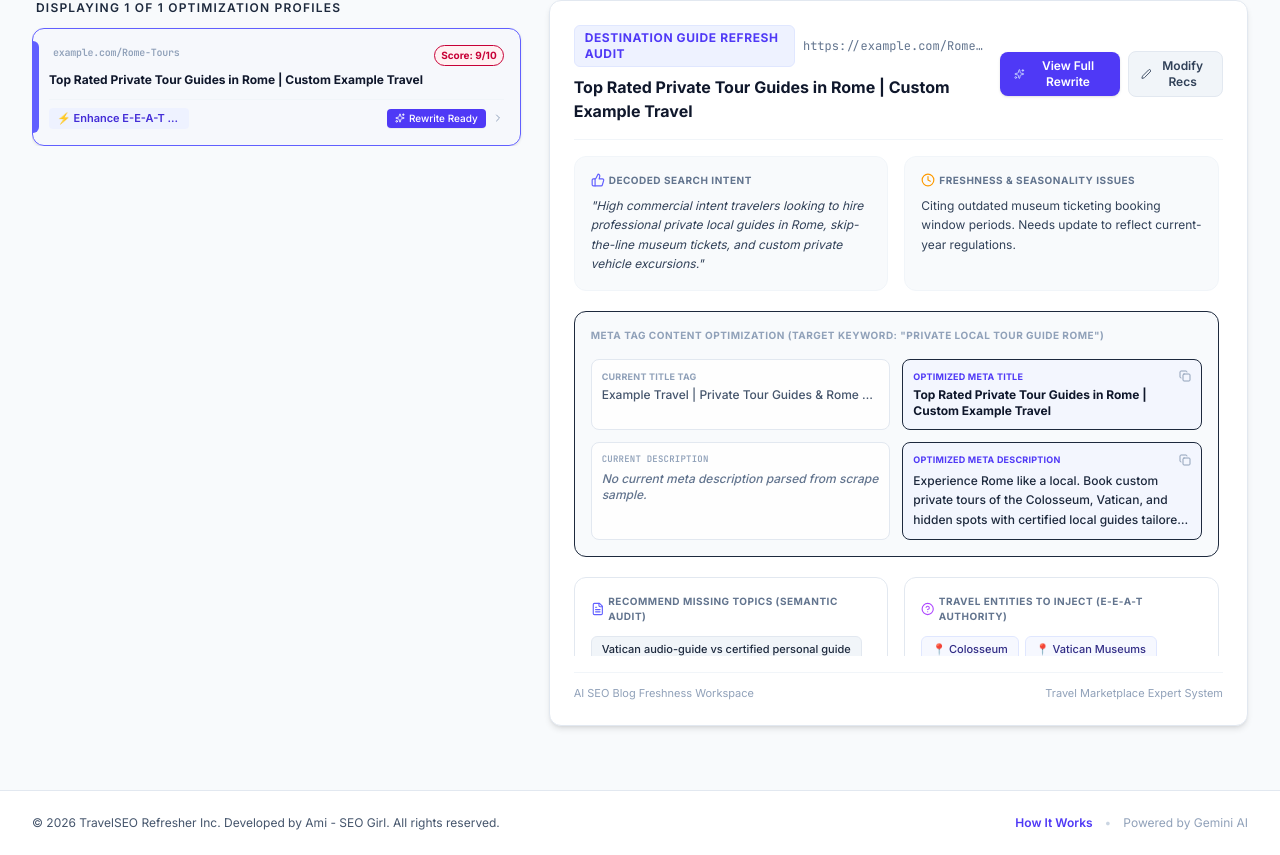
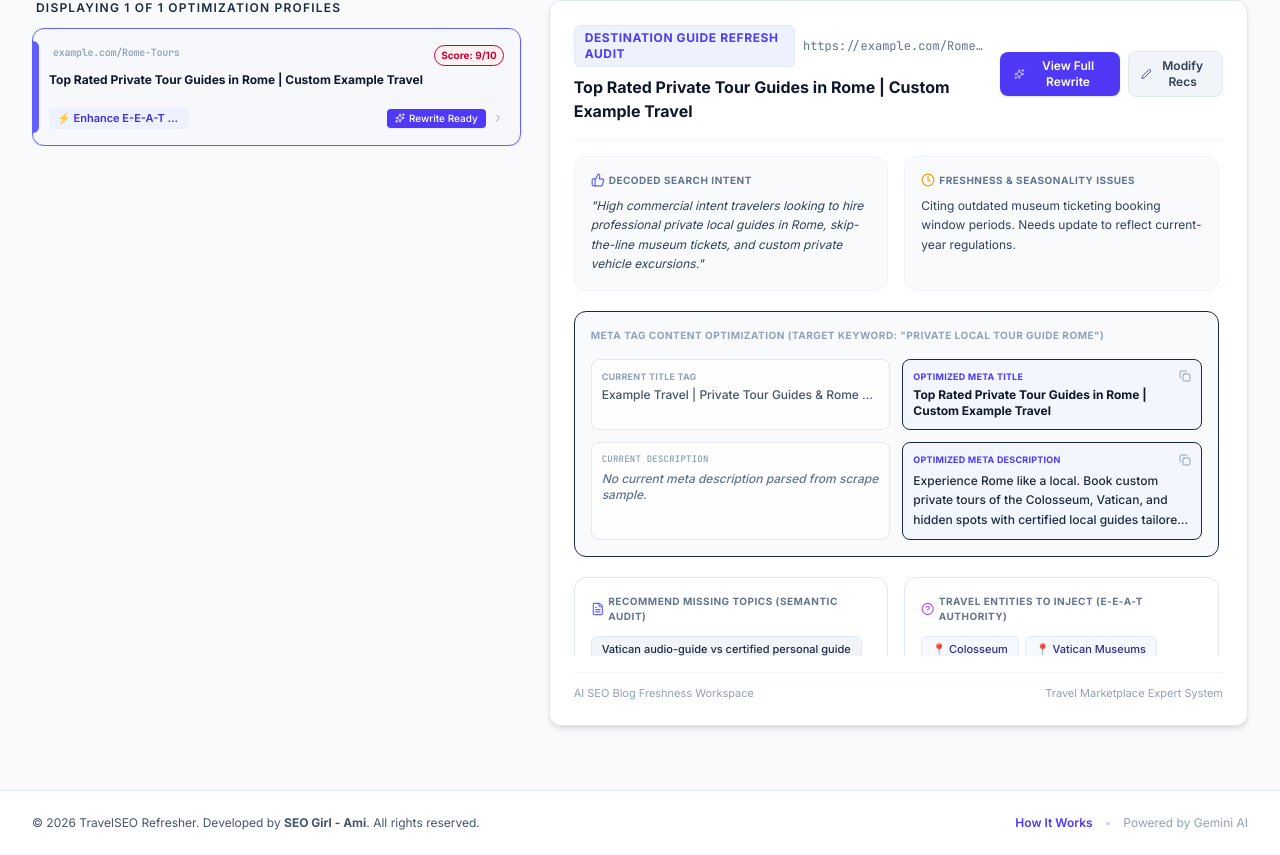
Before and after one commit to Ami55/ai-seo-blog-refresh-engine, a React (Vite) app: page / in a window 1280 px wide. Shown: the part 1612-2467 px from the top of the page. Built offline with nearby package versions, Linux system fonts and the light colour scheme.

Commit message:
Standardize app footer credit to SEO Girl - Ami

```diff
--- a/src/App.tsx
+++ b/src/App.tsx
@@ -825,7 +825,7 @@ Exploring Rome alongside a certified, passionate private local guide on **Exampl
       <footer className="bg-white border-t border-slate-200 py-6 text-xs text-slate-500 mt-auto">
         <div className="max-w-7xl mx-auto px-4 sm:px-6 lg:px-8 flex flex-col sm:flex-row items-center justify-between gap-3 text-center sm:text-left">
           <p className="font-normal text-slate-600">
-            © 2026 TravelSEO Refresher Inc. Developed by Ami - SEO Girl. All rights reserved.
+            © 2026 TravelSEO Refresher. Developed by <strong>SEO Girl - Ami</strong>. All rights reserved.
           </p>
           <div className="flex items-center justify-center gap-3 text-xs">
             <button
```
